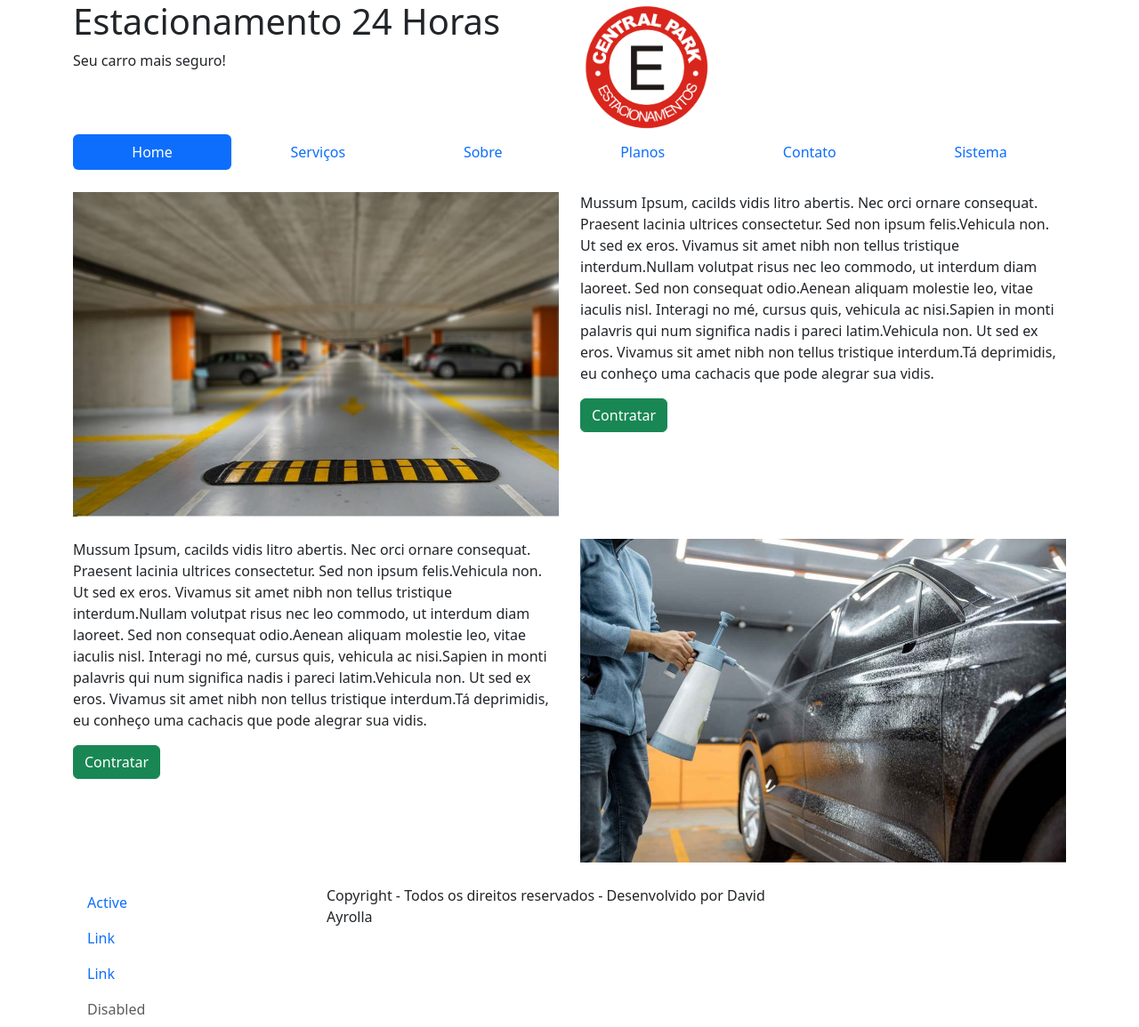
After one commit to davidayrolla/ProjetoFinal, a Django app: page /planos in a window 1280 px wide. The commit adds this page. Shown: the whole page at 89% size. Run offline with Django 4.2, Linux system fonts and the light colour scheme; parts of the project's set-up code (start-up, migrations or seed data) failed here and were passed over; some libraries are stand-ins or nearby versions.

Commit message:
Páginas desenhadas.

```diff
--- a/website/templates/website/menu.html
+++ b/website/templates/website/menu.html
@@ -5,13 +5,13 @@
         <a class="nav-link active" aria-current="page" href="/">Home</a>
       </li>
       <li class="nav-item">
-        <a class="nav-link" href="#">Serviços</a>
+        <a class="nav-link" href="{% url 'website_servicos' %}">Serviços</a>
       </li>
       <li class="nav-item">
-        <a class="nav-link" href="#">Sobre</a>
+        <a class="nav-link" href="{% url 'website_sobre' %}">Sobre</a>
       </li>
       <li class="nav-item">
-        <a class="nav-link" href="#">Planos</a>
+        <a class="nav-link" href="{% url 'website_planos' %}">Planos</a>
       </li>
       <li class="nav-item">
         <a class="nav-link" href="{% url 'website_contato' %}">Contato</a>
--- /dev/null
+++ b/website/templates/website/planos.html
@@ -0,0 +1,58 @@
+{% extends 'website/base.html' %}
+{% load static %}
+
+{% block main %}
+
+<div class="row row-space">
+
+    <div class="col-6">
+
+       <img src="{% static 'img/serv1.jpg' %}" alt="Estacionamento" width="100%">
+
+    </div>
+
+    <div class="col-6">
+        <p>
+            Mussum Ipsum, cacilds vidis litro abertis. Nec orci ornare consequat. Praesent lacinia ultrices
+            consectetur. Sed non ipsum felis.Vehicula non. Ut sed ex eros. Vivamus sit amet nibh non tellus
+            tristique interdum.Nullam volutpat risus nec leo commodo, ut interdum diam laoreet. Sed non
+            consequat odio.Aenean aliquam molestie leo, vitae iaculis nisl.
+
+            Interagi no mé, cursus quis, vehicula ac nisi.Sapien in monti palavris qui num significa nadis i
+            pareci latim.Vehicula non. Ut sed ex eros. Vivamus sit amet nibh non tellus tristique interdum.Tá
+            deprimidis, eu conheço uma cachacis que pode alegrar sua vidis.
+        </p>
+
+        <button class="btn btn-success">Contratar</button>
+
+    </div>
+
+</div>
+
+<div class="row row-space">
+
+    <div class="col-6">
+        <p>
+            Mussum Ipsum, cacilds vidis litro abertis. Nec orci ornare consequat. Praesent lacinia ultrices
+            consectetur. Sed non ipsum felis.Vehicula non. Ut sed ex eros. Vivamus sit amet nibh non tellus
+            tristique interdum.Nullam volutpat risus nec leo commodo, ut interdum diam laoreet. Sed non
+            consequat odio.Aenean aliquam molestie leo, vitae iaculis nisl.
+
+            Interagi no mé, cursus quis, vehicula ac nisi.Sapien in monti palavris qui num significa nadis i
+            pareci latim.Vehicula non. Ut sed ex eros. Vivamus sit amet nibh non tellus tristique interdum.Tá
+            deprimidis, eu conheço uma cachacis que pode alegrar sua vidis.
+        </p>
+
+        <button class="btn btn-success">Contratar</button>
+
+    </div>
+
+    <div class="col-6">
+
+       <img src="{% static 'img/serv2.jpg' %}" alt="Lavagem" width="100%">
+
+    </div>
+
+</div>
+
+{% endblock %}
--- a/website/urls.py
+++ b/website/urls.py
@@ -1,8 +1,11 @@
 from django.urls import path, re_path, include
-from .views import home, contato
+from .views import home, contato, servicos, sobre, planos
 
 urlpatterns = [
     re_path(r'^$', home, name='website_home'),
     re_path(r'home', home, name='website_home'),
     re_path(r'contato', contato, name='website_contato'),
+    re_path(r'servicos', servicos, name='website_servicos'),
+    re_path(r'sobre', sobre, name='website_sobre'),
+    re_path(r'planos', planos, name='website_planos'),
 ]
--- a/website/views.py
+++ b/website/views.py
@@ -6,3 +6,15 @@ def home(request):
 
 def contato(request):
     return render(request, 'website/contato.html')
+
+
+def servicos(request):
+    return render(request, 'website/servicos.html')
+
+
+def sobre(request):
+    return render(request, 'website/sobre.html')
+
+
+def planos(request):
+    return render(request, 'website/planos.html')
```
Also changed, not shown: website/templates/website/servicos.html (added, +43 -0 lines), website/templates/website/sobre.html (added, +45 -0 lines), core/urls.py (line endings or trailing spaces), static/img/operador.jpg (added), static/img/serv1.jpg (added), static/img/serv2.jpg (added).
